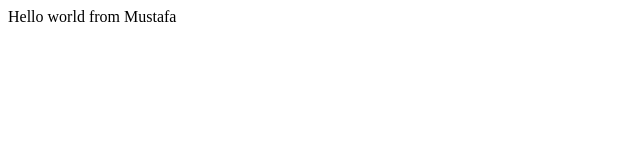
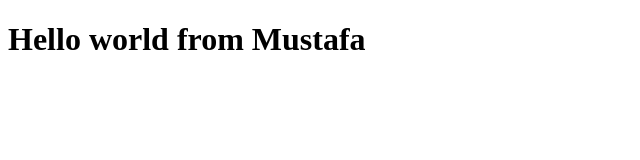
Before and after one commit to MustafaAliBangash/bootcamp2020, a plain HTML site: page index.html in a window 1280 px wide. Shown: the whole page, without its empty margins (0-640 px from the left). Drawn offline with Linux system fonts and the light colour scheme.

Commit message:
update index.html

```diff
--- a/index.html
+++ b/index.html
@@ -5,7 +5,7 @@
 </head>
 <body>
     <div>
-        Hello world from Mustafa
+       <h1> Hello world from Mustafa </h1>
     </div>
 
 </body>
```
Also changed, not shown: 1 other file.
